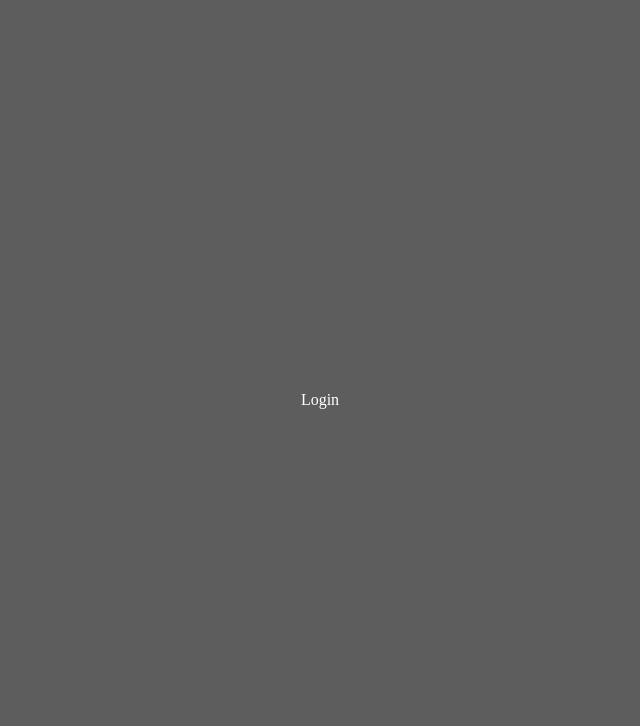
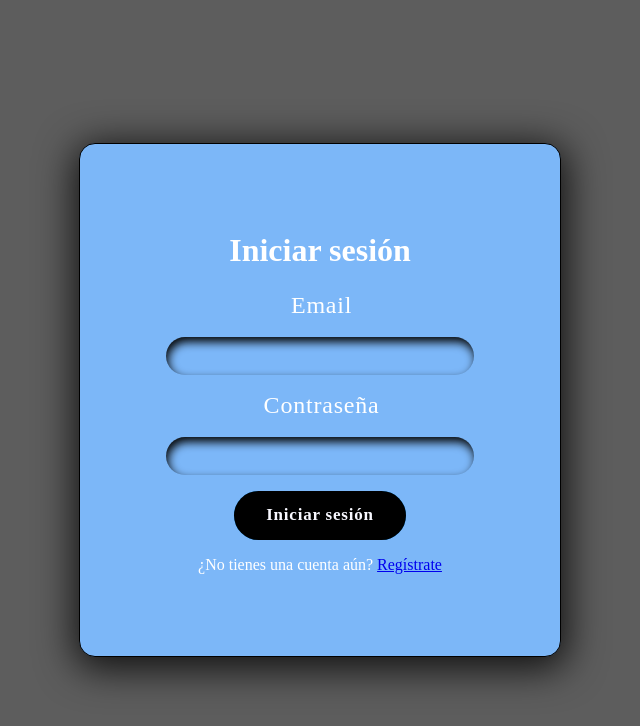
Before and after one commit to renpayero/frontendMCGA, a React (Vite) app: page /login in a window 1280 px wide. Shown: the top 726 px of the page, without its empty margins (320-960 px from the left). Built offline with nearby package versions, Linux system fonts and the light colour scheme.

Commit message:
Funcionamiento login y correcion en muestras de errores

```diff
--- a/src/api/auth.js
+++ b/src/api/auth.js
@@ -2,4 +2,6 @@ import axios from 'axios';
 
 const API= "http://localhost:3000/api";
 
-export const registerRequest = user => axios.post (`${API}/register`, user);
+export const registerRequest = user => axios.post(`${API}/register`, user);
+
+export const loginRequest = user => axios.post(`${API}/login`,user);
--- a/src/context/authContext.jsx
+++ b/src/context/authContext.jsx
@@ -1,5 +1,5 @@
-import { createContext, useContext, useState } from 'react';
-import { registerRequest } from '../api/auth.js';
+import { createContext, useContext, useState, useEffect } from 'react';
+import { registerRequest, loginRequest } from '../api/auth.js';
 
 //Crea un contexto para compartirlo entre los componentes de la app
 export const AuthContext = createContext();
@@ -31,8 +31,31 @@ export const AuthProvider = ({children}) => {
     }
   }
 
+  const signin = async (user) => {
+    try {
+      const res = await loginRequest(user);
+      console.log(res)
+    } catch (error) {
+      //Hay errores que se devuelven en objetos y otros como arrays, entonces transformamos todo a array, porque el useState errors es un array
+      if (Array.isArray(error.response.data)) {
+        return setErrors(error.response.data);
+      }
+      setErrors([error.response.data.message]);
+    }
+  }
+
+  //Si se muestra un error en el HTML se borra desp de 4 segundos del html.
+  useEffect(() => {
+    if (errors.length > 0) {
+      setTimeout(() => {
+        setErrors([]);
+      }, 4000);
+    }
+  }, [errors])
+
+
   return (
-    <AuthContext.Provider value={{ signup, user, isAuthenticated, errors }}>
+    <AuthContext.Provider value={{ signup, signin, user, isAuthenticated, errors }}>
       { children }
     </AuthContext.Provider>
   )
--- a/src/pages/LoginPage.jsx
+++ b/src/pages/LoginPage.jsx
@@ -1,8 +1,40 @@
-import React from 'react'
+import { useForm } from "react-hook-form";
+import { useState } from "react";
+import { useAuth } from "../context/authContext";
+import { Link } from "react-router-dom";
 
 const LoginPage = () => {
+  const { register, handleSubmit, formState:{errors} } = useForm();
+  const { signin, errors: signinErrors } = useAuth();
+
+  const onSubmit = handleSubmit(data => {
+    console.log(data);
+    signin(data)
+  })
+
   return (
-    <div>Login</div>
+    <div>
+      <form className='formRegister' onSubmit={onSubmit}>
+      {
+        signinErrors.length > 0 && <div className='errorsBack'>{signinErrors[0]}</div>
+      }
+      <h1>Iniciar sesión</h1>
+        <div>
+          <label htmlFor="email">Email</label>
+          {errors.email && <p className='errorsInputs'>Email es requerido</p>}
+          <input type="email" {...register("email", {required:true})} />
+        </div>
+        <div>
+          <label htmlFor="password">Contraseña</label>
+          {errors.password && <p className='errorsInputs'>contraseña es requerida</p>}
+          <input type="password" {...register("password", {required: true})} />
+        </div>
+        <button type='sumbit'>
+          <span>Iniciar sesión</span>
+        </button>
+      <p>¿No tienes una cuenta aún? <Link to="/register">Regístrate</Link></p>
+      </form>
+    </div>
   )
 }
 
--- a/src/pages/RegisterPage.jsx
+++ b/src/pages/RegisterPage.jsx
@@ -1,11 +1,11 @@
-import { useEffect } from 'react'
-import { useForm } from 'react-hook-form'
-import '../stylesheets/register/register.css'
-import "../stylesheets/register/input.css"
-import "../stylesheets/register/button.css"
-import "../api/auth.js"
+import { useEffect } from 'react';
+import { useForm } from 'react-hook-form';
+import '../stylesheets/register/register.css';
+import "../stylesheets/register/input.css";
+import "../stylesheets/register/button.css";
+import "../api/auth.js";
 import { useAuth } from '../context/authContext.jsx';
-import { useNavigate } from "react-router-dom";
+import { useNavigate, Link } from "react-router-dom";
 
 const RegisterPage = () => {
 
@@ -33,22 +33,23 @@ const RegisterPage = () => {
       }
         <div>
           <label htmlFor="username">Nombre de usuario</label>
+          {errors.username && <p className='errorsInputs'>Nombre de usuario es requerido</p>}
           <input type="text" {...register('username', {required: true})}/>
-          {errors.username && <p className='errorsInputs'>Nombre de usuario es requerido</p>}
         </div>
         <div>
           <label htmlFor="email">Email</label>
+          {errors.email && <p className='errorsInputs'>Email es requerido</p>}
           <input type="email" {...register("email", {required:true})} />
-          {errors.email && <p className='errorsInputs'>Email es requerido</p>}
         </div>
         <div>
           <label htmlFor="password">Contraseña</label>
+          {errors.password && <p className='errorsInputs'>contraseña es requerida</p>}
           <input type="password" {...register("password", {required: true})} />
-          {errors.password && <p className='errorsInputs'>contraseña es requerida</p>}
         </div>
         <button type='sumbit'>
           <span>Registrarse</span>
         </button>
+        <p>¿Ya tienes una cuenta? <Link to="/login">Iniciar sesión</Link></p>
       </form>
     </div>
   )
--- a/src/stylesheets/register/input.css
+++ b/src/stylesheets/register/input.css
@@ -1,10 +1,9 @@
 .formRegister input{
     background: none;
-    /* outline quita el borde blanco y azul */
-    outline: 0;
+    outline: 0; /* outline quita el borde blanco y azul */
     border: none;
     margin: 1rem;
-    width:50%;
+    width:60%;
     padding: 0.625rem 1.25rem;
     font-size: 1rem;
     border-radius: 624.938rem;
--- a/src/stylesheets/register/register.css
+++ b/src/stylesheets/register/register.css
@@ -5,19 +5,13 @@
     margin: 0 auto;
     padding: 1rem;
 }
-.formRegister div{
-    display: flex;
-    justify-content: center;
-    align-items: center;
-    flex-direction: column;
-    width: 100%;
-}
 
 .formRegister{
     display: flex;
     flex-wrap: wrap;
     justify-content: center;
     align-items: center;
+    flex-direction: column;
     border-radius: 1rem;
     background-color: #7CB7F8;
     box-shadow: 1px 7px 38px 5px rgba(0,0,0,0.82);
@@ -25,9 +19,17 @@
     -moz-box-shadow: 1px 7px 38px 5px rgba(0,0,0,0.82);
     margin: 0 auto;
     padding: 1rem;
-    width: 35vw;
+    min-width: 35vw;
     min-height: 60vh;
     border: 1px solid black;
+}
+
+.formRegister div{
+    display: flex;
+    justify-content: center;
+    align-items: center;
+    flex-direction: column;
+    width: 100%;
 }
 
 .formRegister label{
@@ -49,10 +51,15 @@
 }
 
 .errorsBack{
-    background-color: #ff0000;
+    display: flex;
+    justify-content: center;
+    min-height: 2rem;
+    max-width: 80%;
+    margin: 0;
+    padding: 1rem;
+    border-radius: 1rem;
+    font-size: 1.2rem;
+    font-weight: bold;
+    background-color: #ef1c1c;
     color: #ffffff;
-    font-weight: bold;
-    font-size: 1.2rem;
-    margin: 0;
-    min-height: 1.7rem;
 }
```
